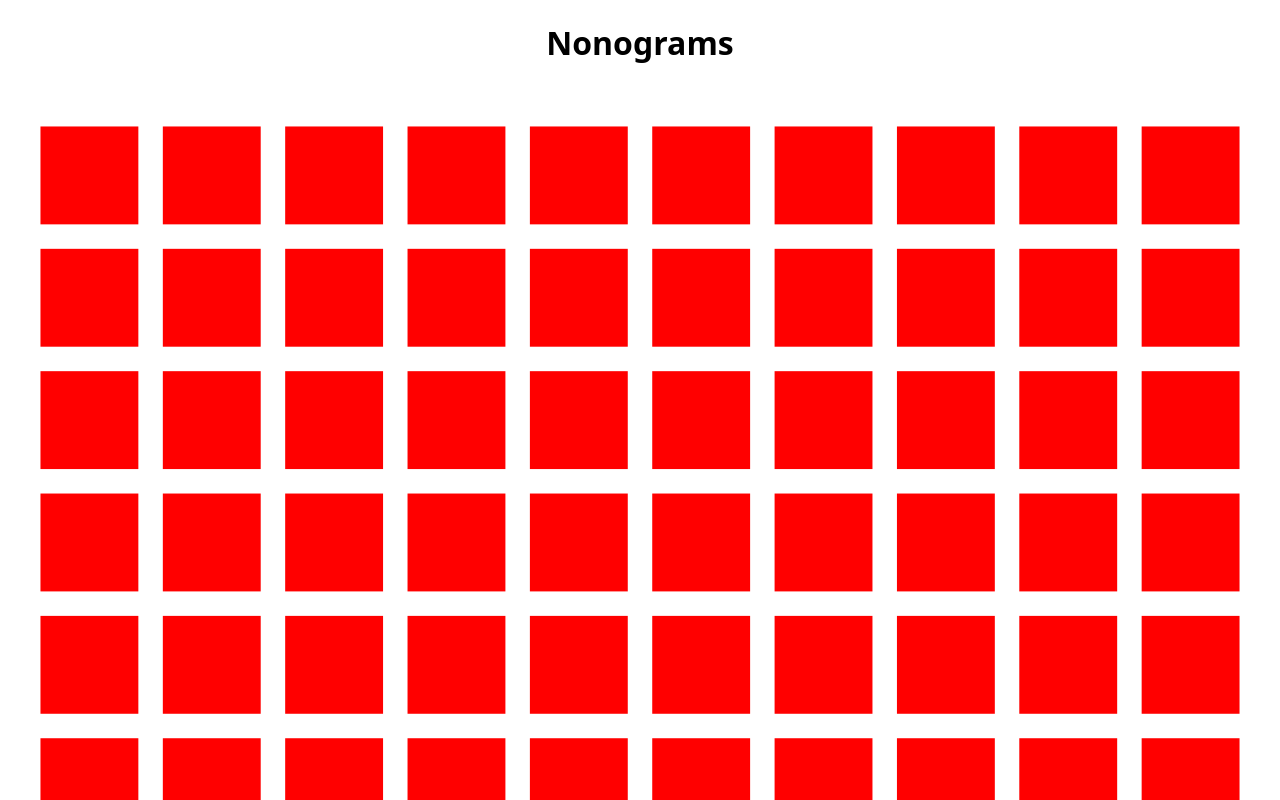
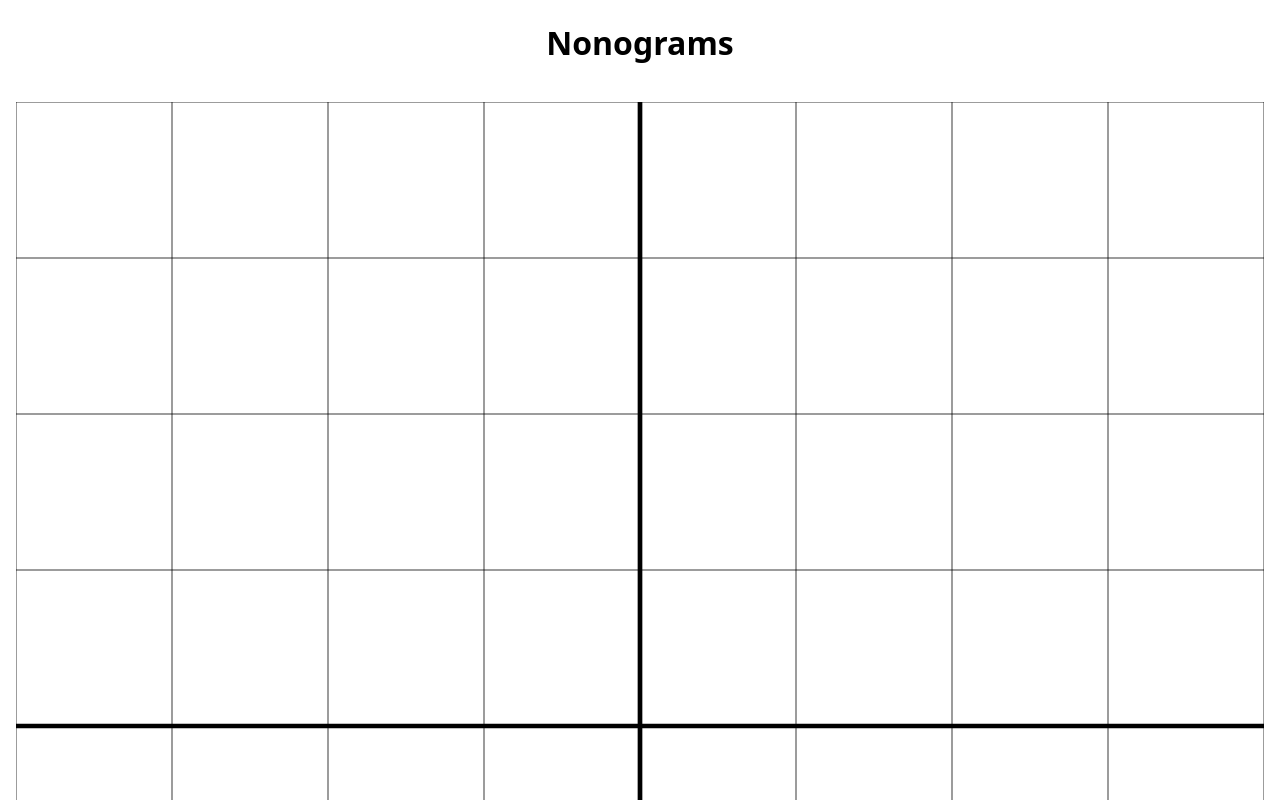
Before and after one commit to atkinchris/nonograms, a Next.js app: page / in a window 1280 px wide. Shown: the top 800 px of the page. Built offline with nearby package versions, Linux system fonts and the light colour scheme.

Commit message:
Add dividing lines

```diff
--- a/src/app/page.tsx
+++ b/src/app/page.tsx
@@ -6,6 +6,6 @@ import dynamic from 'next/dynamic'
 
 const Grid = dynamic(() => import('../components/Grid'), { ssr: false })
 
-const Page: NextPage = () => <Grid width={10} height={10} />
+const Page: NextPage = () => <Grid width={8} height={12} />
 
 export default Page
--- a/src/components/Grid.module.css
+++ b/src/components/Grid.module.css
@@ -3,3 +3,16 @@
   width: 100%;
   aspect-ratio: 1;
 }
+
+.cell {
+  fill: none;
+}
+
+.line {
+  stroke: rgb(0, 0, 0);
+  stroke-width: 0.1;
+}
+
+.line.divider {
+  stroke-width: 0.6;
+}
--- a/src/components/Grid.tsx
+++ b/src/components/Grid.tsx
@@ -1,4 +1,5 @@
-import React, { FunctionComponent } from 'react'
+import React, { FunctionComponent, useMemo } from 'react'
+import classNames from 'classnames'
 
 import styles from './Grid.module.css'
 
@@ -8,29 +9,58 @@ interface Props {
 }
 
 const cellSize = 20
-const cellPadding = 5
+
+const greatestCommonDivisor = (a: number, b: number): number => {
+  if (b === 0) return a
+  return greatestCommonDivisor(b, a % b)
+}
 
 const Grid: FunctionComponent<Props> = ({ height, width }) => {
   const data = Array.from({ length: height * width })
 
+  const rows = Array.from({ length: height })
+  const columns = Array.from({ length: width })
+
+  const gcd = useMemo(() => greatestCommonDivisor(height, width), [height, width])
+  const isDivider = (index: number): boolean => index !== 0 && index % gcd === 0
+
   return (
     <div className={styles.container}>
-      <svg
-        viewBox={[
-          -cellPadding,
-          -cellPadding,
-          (cellSize + cellPadding) * width + cellPadding,
-          (cellSize + cellPadding) * height + cellPadding,
-        ].join(' ')}
-      >
+      <svg viewBox={[0, 0, cellSize * width, cellSize * height].join(' ')}>
+        <g name="row-lines">
+          {rows.map((_, index) => (
+            <line
+              x1={0}
+              x2={cellSize * width}
+              y1={cellSize * index}
+              y2={cellSize * index}
+              key={index}
+              className={classNames(styles.line, isDivider(index) && styles.divider)}
+            />
+          ))}
+          <line x1={0} x2={cellSize * width} y1={cellSize * height} y2={cellSize * height} className={styles.line} />
+        </g>
+        <g name="column-lines">
+          {columns.map((_, index) => (
+            <line
+              x1={cellSize * index}
+              x2={cellSize * index}
+              y1={0}
+              y2={cellSize * height}
+              key={index}
+              className={classNames(styles.line, isDivider(index) && styles.divider)}
+            />
+          ))}
+          <line x1={cellSize * width} x2={cellSize * width} y1={0} y2={cellSize * height} className={styles.line} />
+        </g>
         {data.map((_, index) => (
           <rect
-            x={(cellSize + cellPadding) * (index % width)}
-            y={(cellSize + cellPadding) * Math.floor(index / width)}
+            x={cellSize * (index % width)}
+            y={cellSize * Math.floor(index / width)}
             width={cellSize}
             height={cellSize}
-            fill="red"
             key={index}
+            className={classNames(styles.cell)}
           />
         ))}
       </svg>
```
